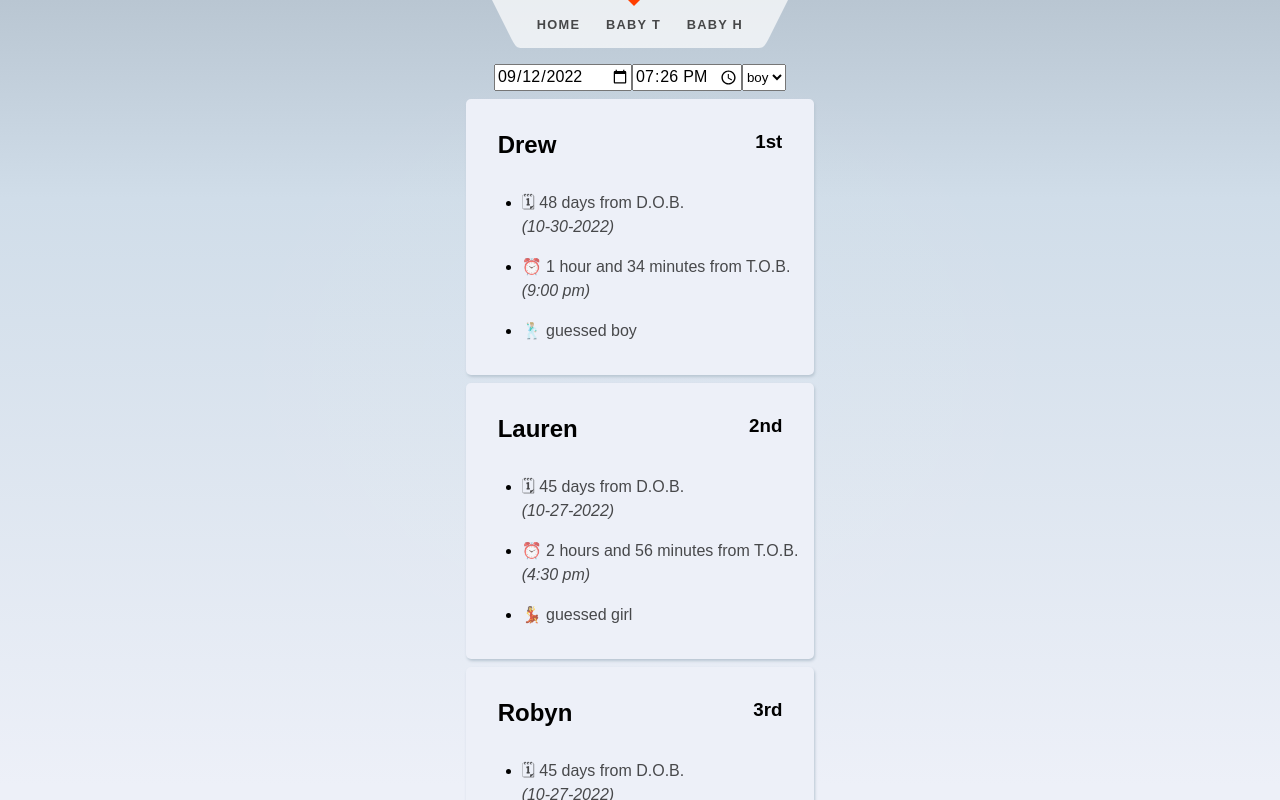
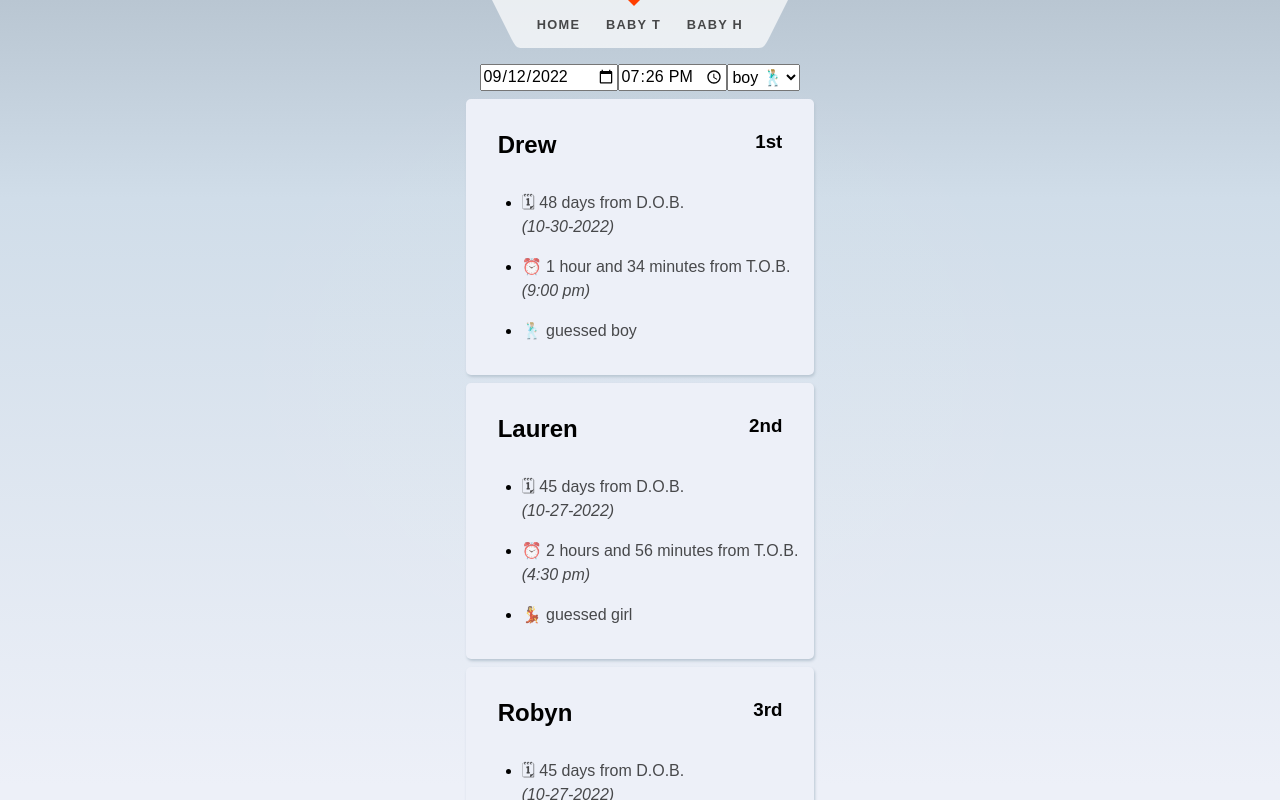
Before and after one commit to andrewwebbdeveloper/poll-baby, a SvelteKit app: page /baby-t in a window 1280 px wide. Shown: the top 800 px of the page. Built offline with nearby package versions, Linux system fonts and the light colour scheme.

Commit message:
move inputs to new component

```diff
--- /dev/null
+++ b/src/lib/Inputs.svelte
@@ -0,0 +1,36 @@
+<script>
+import { onMount } from 'svelte';
+import { lightFormat, toDate, format } from 'date-fns'
+
+export let date
+export let time
+export let gender
+
+onMount(() => {
+	const today = new Date()
+	date = format(today, 'yyyy-MM-dd')
+	time = `${today.getHours().toString().padStart(2, 0)}:${today.getMinutes().toString().padStart(2, 0)}`
+	gender = 'boy'
+})
+
+</script>
+
+<div class="input-container">
+<input type="date" bind:value={date} on:input={ (e) => (date = e.target.value)}>
+<input type="time" bind:value={time}>
+<select name="" bind:value={gender}>
+	<option value="girl">girl 💃</option>
+	<option value="boy">boy 🕺🏼</option>
+</select>
+</div>
+
+<style>
+
+input, select {
+  font-size: inherit;
+}
+.input-container {
+	display: flex;
+	justify-content: center;
+}
+</style>
--- a/src/routes/baby-t/+page.svelte
+++ b/src/routes/baby-t/+page.svelte
@@ -1,19 +1,13 @@
 <script>
-import { onMount } from 'svelte';
-import { lightFormat, toDate, format } from 'date-fns'
+
 import Results from '$lib/Results.svelte'
+import Inputs from '$lib/Inputs.svelte'
 import {guesses} from '$lib/guesses.js'
+
 
 let date
 let time
 let gender
-
-onMount(() => {
-	const today = new Date()
-	date = format(today, 'yyyy-MM-dd')
-	time = `${today.getHours().toString().padStart(2, 0)}:${today.getMinutes().toString().padStart(2, 0)}`
-	gender = 'boy'
-})
 
 </script>
 
@@ -23,26 +17,25 @@ onMount(() => {
 </svelte:head>
 
 <div class="container">
-<div></div>
-<div>
-<div class="input-container">
-<input type="date" bind:value={date} on:input={ (e) => (date = e.target.value)}>
-<input type="time" bind:value={time}>
-<select name="" id="" bind:value={gender}>
-	<option value="girl">girl</option>
-	<option value="boy">boy</option>
-</select>
-</div>
-<Results guesses={guesses.T} gender={gender} time={time} date={date}/>
-</div>
+	<div></div>
+	<div>
+		<Inputs
+		bind:date={date}
+		bind:time={time}
+		bind:gender={gender}
+		/>
+		<Results
+		guesses={guesses.T}
+		gender={gender}
+		time={time}
+		date={date}
+		/>
+	</div>
 <div></div>
 </div>
 
 <style>
-.input-container {
-	display: flex;
-	justify-content: center;
-}
+
 	.container {
 		display: flex;
 		flex-direction: column;
```
